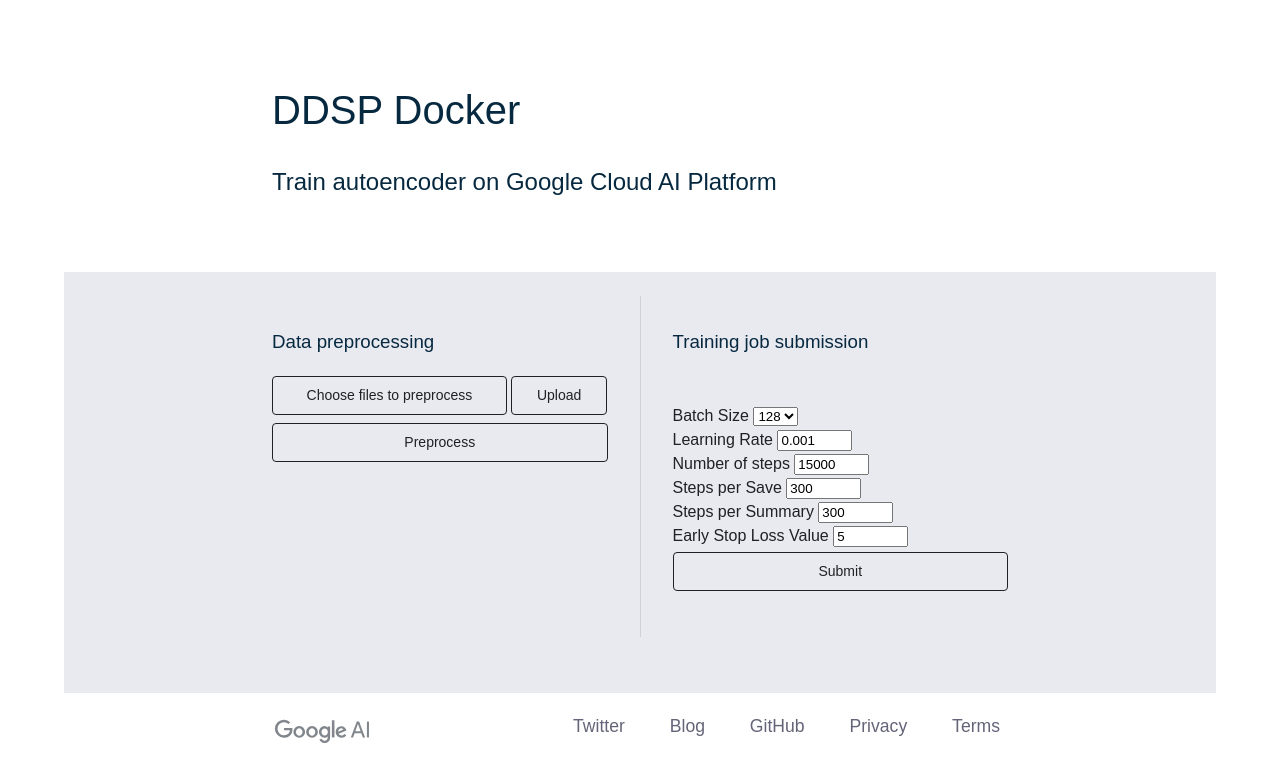
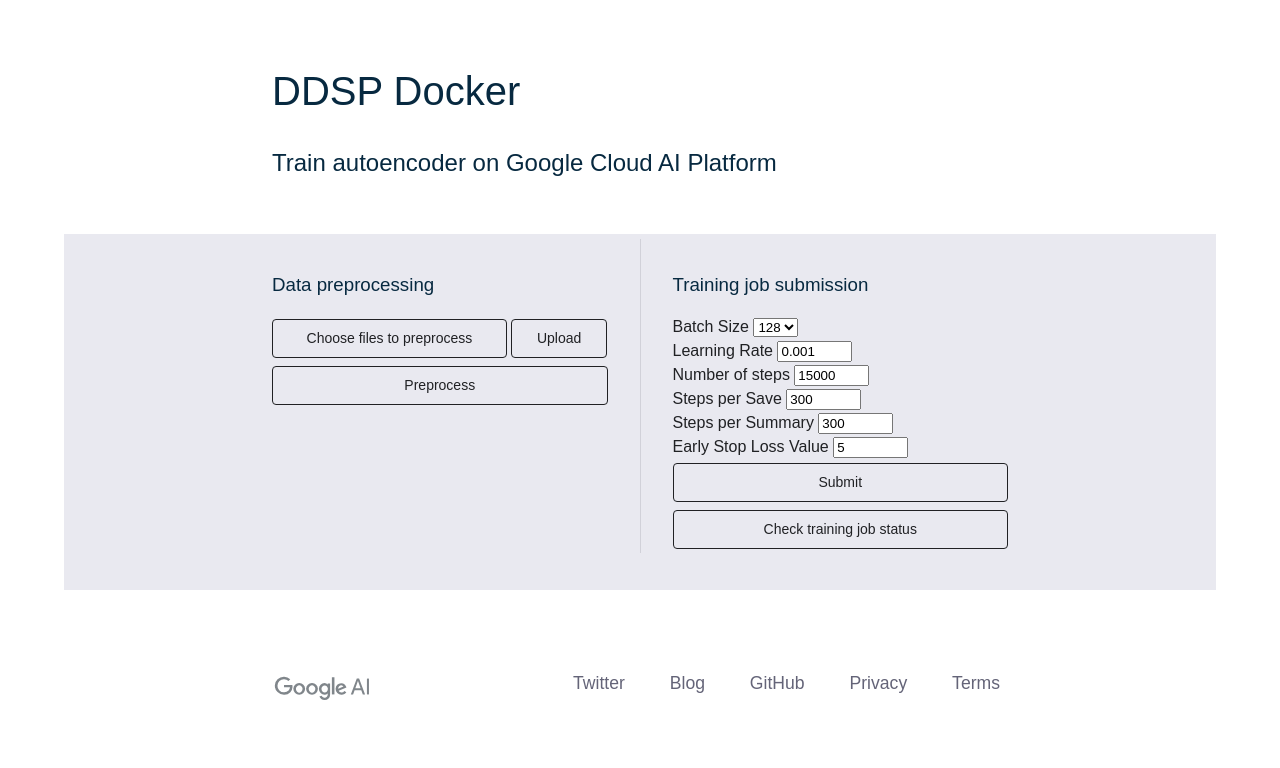
Before and after one commit to googleinterns/ddsp-docker, a Flask app: page / in a window 1280 px wide. Shown: the part 75-843 px from the top of the page. After the commit the page ends 775 px from the top, so only its background shows below. Run offline with Flask 2, Linux system fonts and the light colour scheme; some libraries are stand-ins or nearby versions; some web fonts are replaced.

Commit message:
Add job status button

```diff
--- a/vm_code/helper_functions.py
+++ b/vm_code/helper_functions.py
@@ -56,6 +56,9 @@ def run_preprocessing(bucket_name, region):
 
 def submit_job(request, bucket_name, region):
   """Submit training job to AI Platform"""
+  if "PREPROCESSING_JOB_NAME" not in os.environ:
+    return "PREPROCESSING_NOT_SUBMITTED"
+
   preprocessing_status = check_job_status(os.environ["PREPROCESSING_JOB_NAME"])
   if preprocessing_status in ["RUNNING", "QUEUED", "PREPARING"]:
     return "PREPROCESSING_NOT_FINISHED"
@@ -65,6 +68,7 @@ def submit_job(request, bucket_name, region):
     job_name = (
         "training_job_" +
         str(int((datetime.now()-datetime(1970, 1, 1)).total_seconds())))
+    os.environ["JOB_NAME"] = job_name
     config_file = os.path.join(
         os.getcwd(),
         "../magenta_docker/config_multiple_vms.yaml")
--- a/vm_code/main.py
+++ b/vm_code/main.py
@@ -54,7 +54,7 @@ def preprocess():
     message = 'Preprocessing started successfully!'
   else:
     message = 'There was a problem running preprocessing. Try once more!'
-  return render_template('index_vm.html', preprocessing_message=message)
+  return render_template('index_vm.html', message=message)
 
 @app.route('/submit', methods=['POST'])
 def job_submission():
@@ -73,9 +73,24 @@ def job_submission():
     message = 'Preprocessing is not yet finished. Try once more in a minute!'
   elif status == 'PREPROCESSING_ERROR':
     message = 'Preprocessing job failed. Run it once more!'
+  elif status == 'PREPROCESSING_NOT_SUBMITTED':
+    message = 'You haven\'t preprocessed the data!'
   else:
     message = 'There was a problem starting training. Try once more!'
-  return render_template('index_vm.html', training_message=message)
+  return render_template('index_vm.html', message=message)
+
+@app.route('/check_status', methods=['POST'])
+def check_status():
+  if 'JOB_NAME' in os.environ:
+    status = helper_functions.check_job_status(os.environ['JOB_NAME'])
+    if status == 'JOB_NOT_EXIST':
+      message = 'You haven\'t submitted training job yet!'
+    else:
+      message = 'Training job status: ' + status
+  else:
+    message = 'You haven\'t submitted training job yet!'
+
+  return render_template('index_vm.html', message=message)
 
 if __name__ == '__main__':
   app.run(host='127.0.0.1', port=8080, debug=True)
--- a/vm_code/templates/index_vm.html
+++ b/vm_code/templates/index_vm.html
@@ -58,15 +58,14 @@
             </label>
           </form>
           <div style="margin: 10px;">
-            {{preprocessing_message}}
+            <!-- {{preprocessing_message}} -->
+            {{message}}
           </div>
         </div>
         <div>
           <h3>Training job submission</h3>
-          <p>
           <div class="container">
             <div [hidden]="submitted">
-              <!-- <h4>Training parameters</h1> -->
               <form action="/submit" method="POST">
                 <div class="form-group">
                   <label>Batch Size</label>
@@ -103,18 +102,25 @@
                   <input type="number" class="form-control" id="early_stop_loss_value" name="early_stop_loss_value"
                     style="width: 75px;" value="5" step="0.1"><br>
                 </div>
-                <!-- <button type="submit" class="action gray">Submit</button> -->
                 <label class="action gray" style='width:100%;'>
                   <input type="submit" class="action gray" />
                   Submit
                 </label>
               </form>
-              <div style="margin: 10px;">
+              <!-- <div style="margin: 10px;">
                 {{training_message}}
-              </div>
+              </div> -->
+              <form action="/check_status" method="POST" enctype="multipart/form-data">
+                <label class="action gray" style='width:100%;'>
+                  <input type="submit" class="action gray" />
+                  Check training job status
+                </label>
+              </form>
+              <!-- <div style="margin: 10px;">
+                {{status_message}}
+              </div> -->
             </div>
           </div>
-          </p>
         </div>
     </section>
   </div>
--- a/web_interface/css/main.css
+++ b/web_interface/css/main.css
@@ -576,7 +576,7 @@ footer .logo {
 }
 
 section {
-    padding: 24px;
+    padding: 5px;
     background: white
 }
 
```
